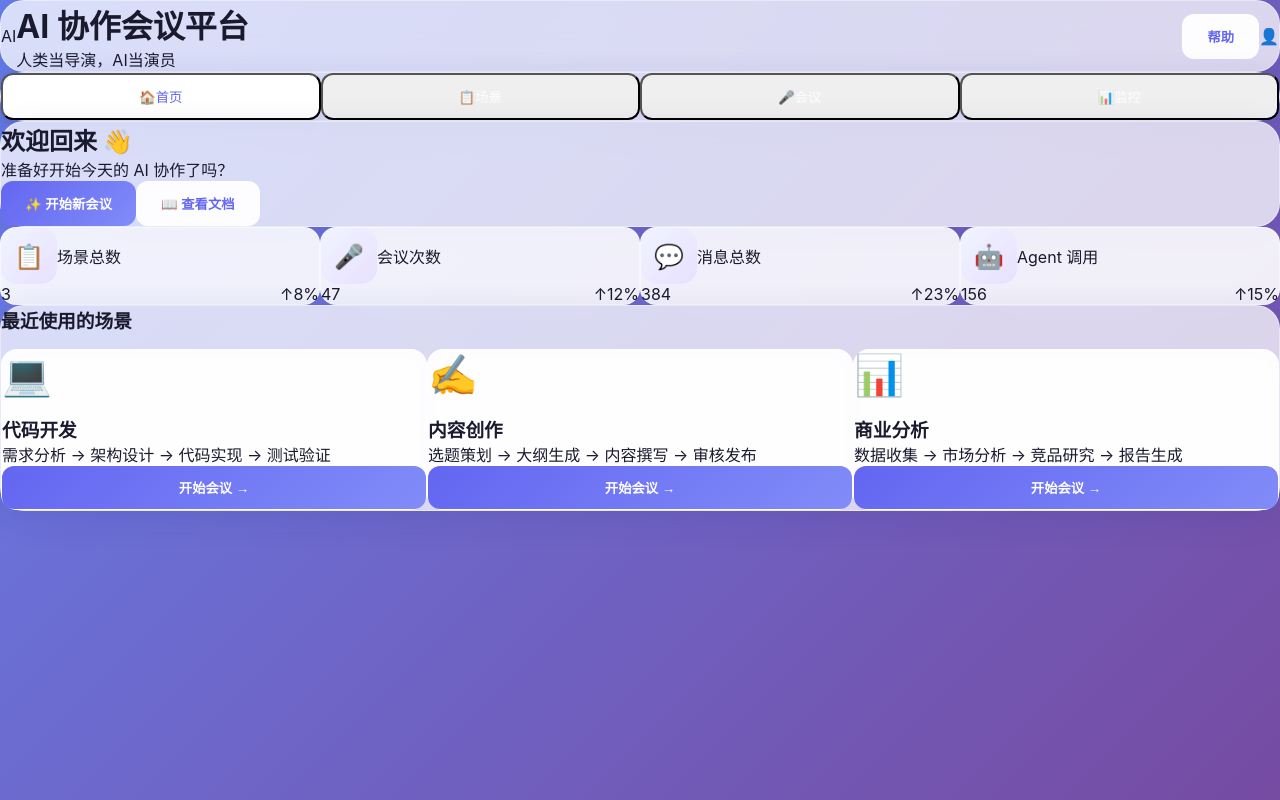
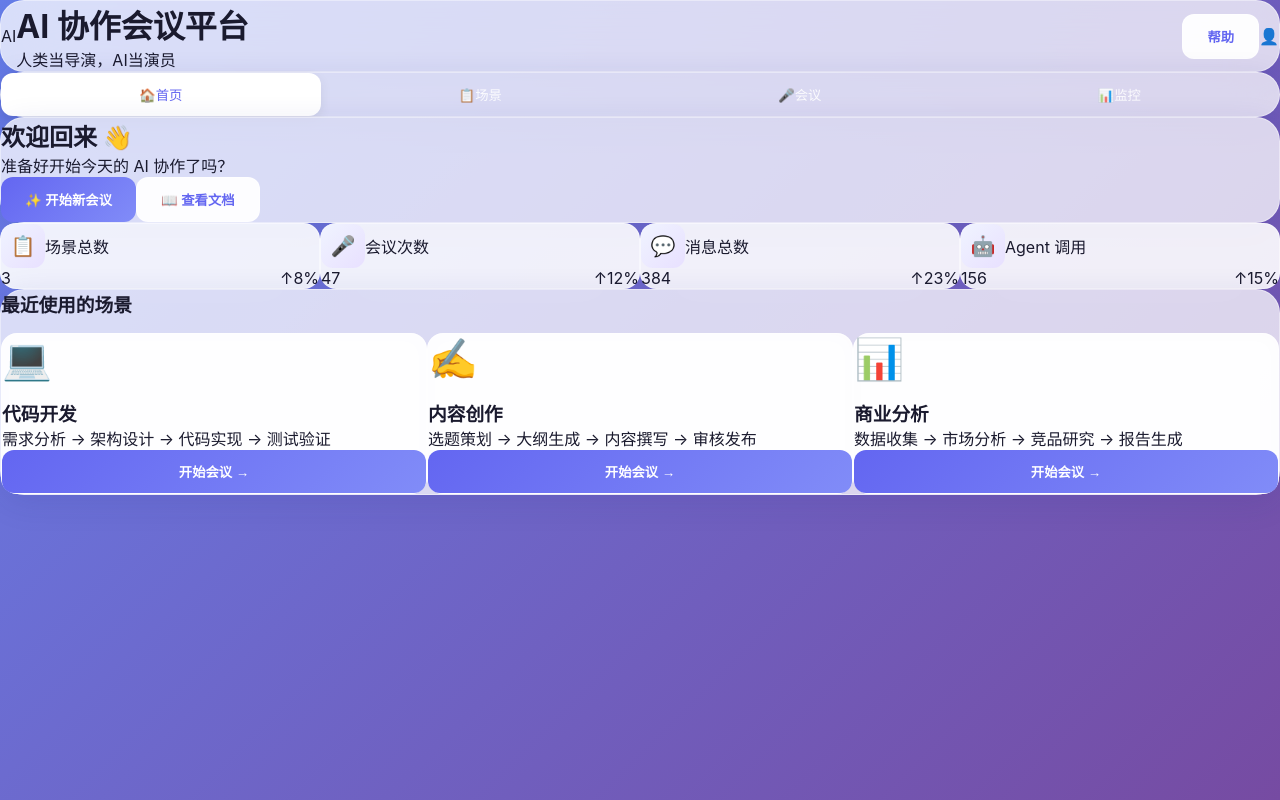
Before and after one commit to KingBoyAndGirl/ai-collaboration-meeting, a React (Vite) app: page / in a window 1280 px wide. Built offline with nearby package versions, Linux system fonts and the light colour scheme.

Commit message:
fix: 导航栏+按钮样式优化+CSS恢复

```diff
--- a/src/index.css
+++ b/src/index.css
@@ -103,6 +103,8 @@ body {
   border-radius: 12px;
   font-weight: 500;
   transition: all 0.2s;
+  border: none;
+  background: transparent;
 }
 
 .nav-btn.active {
@@ -117,6 +119,18 @@ body {
 
 .nav-btn:not(.active):hover {
   background: rgba(255, 255, 255, 0.15);
+}
+
+/* 统计卡片增强 */
+.stat-icon {
+  width: 44px;
+  height: 44px;
+  border-radius: 12px;
+  display: flex;
+  align-items: center;
+  justify-content: center;
+  font-size: 20px;
+  background: linear-gradient(135deg, #f0f4ff 0%, #e8e0ff 100%);
 }
 
 /* 场景卡片 */
--- a/src/main.jsx
+++ b/src/main.jsx
@@ -537,7 +537,7 @@ function App() {
               </div>
             </div>
 
-            {/* 统计卡片 */}
+            {/* 统计卡片 - 4列横向网格 */}
             <div className="grid grid-cols-4 gap-4 mb-6">
               <StatCard icon="📋" label="场景总数" value={scenes.length} trend={8} />
               <StatCard icon="🎤" label="会议次数" value={47} trend={12} />
```
